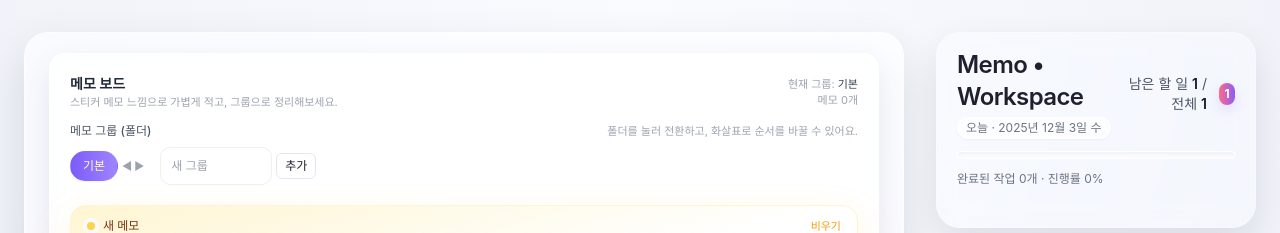
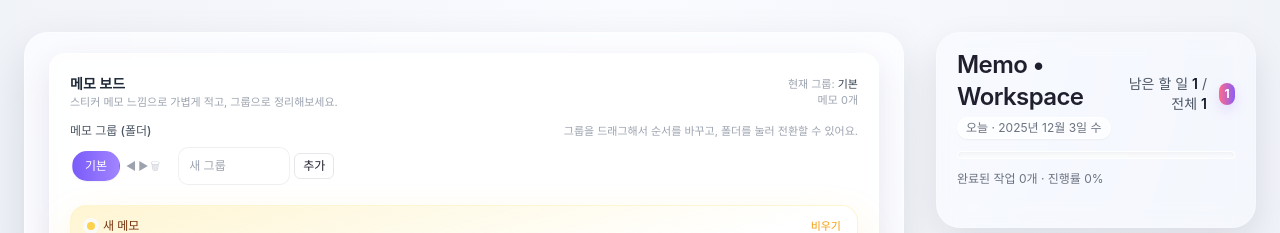
Before and after one commit to wskimkj/memo, a React (Vite) app: page / in a window 1280 px wide. Shown: the top 233 px of the page. Built offline with nearby package versions, Linux system fonts and the light colour scheme.

Commit message:
Update MemoBoard.jsx

```diff
--- a/src/components/MemoBoard.jsx
+++ b/src/components/MemoBoard.jsx
@@ -12,6 +12,9 @@ export default function MemoBoard({
   const [newGroup, setNewGroup] = useState("");
   const [draftHtml, setDraftHtml] = useState("");
   const [clipboardMemo, setClipboardMemo] = useState(null);
+
+  const [draggingGroup, setDraggingGroup] = useState(null);
+  const [dragOverGroup, setDragOverGroup] = useState(null);
 
   const draftEditorRef = useRef(null);
 
@@ -35,7 +38,7 @@ export default function MemoBoard({
     setNewGroup("");
   }
 
-  // 그룹 순서 이동
+  // 그룹 순서 이동 (버튼 클릭용)
   function moveGroup(name, dir) {
     setGroupsOrder((prev) => {
       const base = prev && prev.length ? [...prev] : [...groups];
@@ -47,6 +50,91 @@ export default function MemoBoard({
       copy.splice(newIdx, 0, item);
       return copy;
     });
+  }
+
+  // 그룹 삭제
+  function deleteGroup(name) {
+    if (!name) return;
+    const otherGroups = groups.filter((g) => g !== name);
+    if (otherGroups.length === 0) {
+      window.alert("마지막 남은 그룹은 삭제할 수 없어요.");
+      return;
+    }
+
+    const memoCount = (memos[name] || []).length;
+    const targetGroup = otherGroups[0];
+
+    if (memoCount > 0) {
+      const ok = window.confirm(
+        `그룹 "${name}" 안에 메모 ${memoCount}개가 있습니다.\n` +
+          `삭제하면 이 메모들은 "${targetGroup}" 그룹으로 이동해둘게요.\n계속 진행할까요?`
+      );
+      if (!ok) return;
+    }
+
+    // memos에서 그룹 제거 + 메모 이동
+    setMemos((prev) => {
+      const copy = { ...prev };
+      const moving = copy[name] || [];
+      delete copy[name];
+      if (moving.length > 0) {
+        copy[targetGroup] = [...moving, ...(copy[targetGroup] || [])];
+      }
+      return copy;
+    });
+
+    // 그룹 순서에서도 제거
+    setGroupsOrder((prev) =>
+      (prev || []).filter((g) => g !== name)
+    );
+
+    // 현재 활성 그룹이 삭제된 그룹이면 활성 그룹 변경
+    if (activeGroup === name) {
+      setActiveGroup(targetGroup);
+    }
+  }
+
+  // 드래그로 그룹 순서 변경
+  function handleGroupDragStart(name) {
+    setDraggingGroup(name);
+  }
+
+  function handleGroupDragOver(e, targetName) {
+    e.preventDefault();
+    if (!draggingGroup || draggingGroup === targetName) return;
+    setDragOverGroup(targetName);
+  }
+
+  function handleGroupDrop(e, targetName) {
+    e.preventDefault();
+    if (!draggingGroup || draggingGroup === targetName) {
+      handleGroupDragEnd();
+      return;
+    }
+
+    setGroupsOrder((prev) => {
+      const base =
+        prev && prev.length
+          ? [...prev]
+          : [...Array.from(new Set([...(prev || []), ...Object.keys(memos || {})]))];
+
+      const sourceIndex = base.indexOf(draggingGroup);
+      const targetIndex = base.indexOf(targetName);
+      if (sourceIndex === -1 || targetIndex === -1) return base;
+
+      const updated = [...base];
+      const [moved] = updated.splice(sourceIndex, 1);
+      updated.splice(targetIndex, 0, moved);
+      return updated;
+    });
+
+    setDraggingGroup(null);
+    setDragOverGroup(null);
+  }
+
+  function handleGroupDragEnd() {
+    setDraggingGroup(null);
+    setDragOverGroup(null);
   }
 
   // 메모 삭제
@@ -238,28 +326,43 @@ export default function MemoBoard({
             메모 그룹 (폴더)
           </span>
           <span className="text-[11px] text-gray-400">
-            폴더를 눌러 전환하고, 화살표로 순서를 바꿀 수 있어요.
+            그룹을 드래그해서 순서를 바꾸고, 폴더를 눌러 전환할 수 있어요.
           </span>
         </div>
 
         <div className="flex items-center gap-2 overflow-x-auto pb-1">
           {groups.map((g) => (
-            <div key={g} className="flex items-center gap-1 shrink-0">
+            <div
+              key={g}
+              className={
+                "flex items-center gap-1 shrink-0 rounded-full px-0.5 py-0.5 transition-colors " +
+                (dragOverGroup === g &&
+                draggingGroup &&
+                draggingGroup !== g
+                  ? "bg-violet-50/90"
+                  : "bg-transparent")
+              }
+              draggable
+              onDragStart={() => handleGroupDragStart(g)}
+              onDragOver={(e) => handleGroupDragOver(e, g)}
+              onDrop={(e) => handleGroupDrop(e, g)}
+              onDragEnd={handleGroupDragEnd}
+            >
               <button
                 onClick={() => setActiveGroup(g)}
                 className={
-                  "px-3 py-1.5 rounded-full text-xs border transition-colors " +
+                  "px-3 py-1.5 rounded-full text-xs border transition-colors cursor-pointer select-none " +
                   (activeGroup === g
                     ? "bg-gradient-to-r from-[#7b5cfa] to-[#a084ff] text-white border-transparent shadow-sm"
                     : "bg-white/80 border-gray-200 text-gray-700 hover:bg-white")
                 }
+                title="드래그해서 순서 변경 가능"
               >
                 {g}
               </button>
 
-              {/* Fragment 대신 div 사용해서 에러 방지 */}
               {activeGroup === g && (
-                <div className="flex items-center gap-0.5">
+                <div className="flex items-center gap-0.5 ml-0.5">
                   <button
                     onClick={() => moveGroup(g, -1)}
                     className="text-[11px] text-gray-400 hover:text-gray-700"
@@ -273,6 +376,13 @@ export default function MemoBoard({
                     title="오른쪽으로 이동"
                   >
                     ▶
+                  </button>
+                  <button
+                    onClick={() => deleteGroup(g)}
+                    className="text-[11px] text-gray-300 hover:text-red-500"
+                    title="그룹 삭제"
+                  >
+                    🗑
                   </button>
                 </div>
               )}
@@ -303,7 +413,9 @@ export default function MemoBoard({
           <div className="flex items-center justify-between px-4 pt-3 pb-2">
             <div className="flex items-center gap-2">
               <div className="w-2 h-2 rounded-full bg-amber-300 shadow-[0_0_0_4px_rgba(250,250,249,1)]" />
-              <span className="text-xs font-medium text-amber-900">새 메모</span>
+              <span className="text-xs font-medium text-amber-900">
+                새 메모
+              </span>
             </div>
             <button
               onClick={clearDraft}
```
